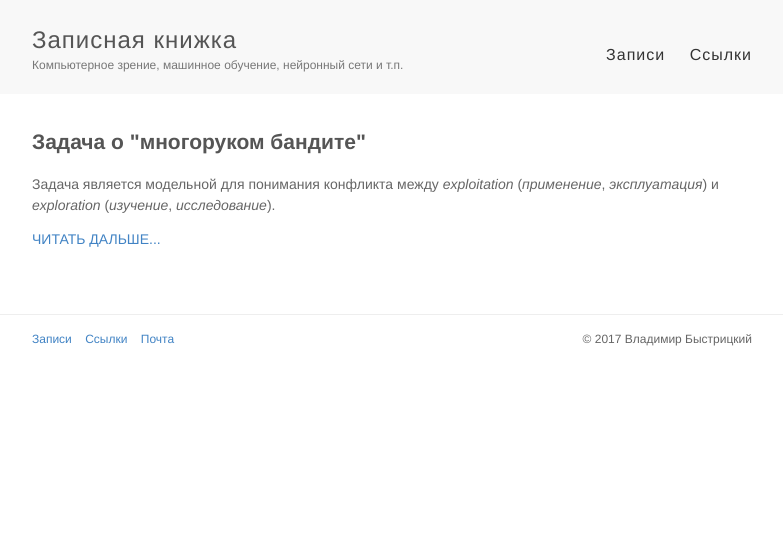
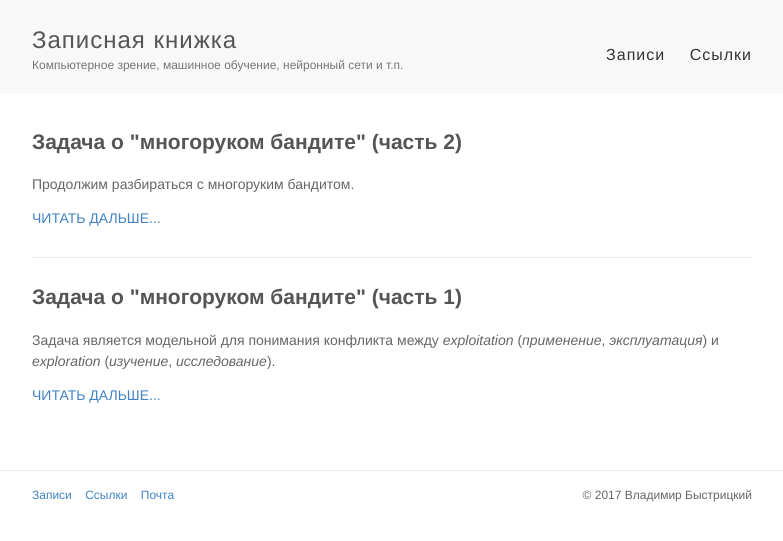
Before and after one commit to vbystricky/vbystricky.github.io, a Jekyll site: the page built from index.html, in a window 1280 px wide. Shown: the top 541 px of the page, without its empty margins (248-1031 px from the left). Built offline with Jekyll 4.4.1, drawn with Linux system fonts in a browser that asks for light colours; the list of posts is cut into pages by our own code; some of the changed lines change nothing that is shown.

Commit message:
Add second part of article about multiarm bandits

```diff
--- a/_posts/2017-01-28-rl_multi_arms_bandits.md
+++ b/_posts/2017-01-28-rl_multi_arms_bandits.md
@@ -1,6 +1,6 @@
 ---
 layout: post
-title: Задача о "многоруком бандите"
+title: Задача о "многоруком бандите" (часть 1)
 date: 2017-01-28
 category: Reinforcement Learning
 tags: [ML, RL, multi-arms bandit]
--- /dev/null
+++ b/_posts/2017-02-04-rl_multi_arms_bandits_p2.md
@@ -0,0 +1,106 @@
+---
+layout: post
+title: Задача о "многоруком бандите" (часть 2)
+date: 2017-02-04
+category: Reinforcement Learning
+tags: [ML, RL, multi-arms bandit]
+use_math: true
+---
+
+Продолжим разбираться с многоруким бандитом.
+
+<!--more-->
+
+### Меняющиеся со временем награды
+
+Вернемся к вычислению математического ожидания некоторой случайной величины. Мы используем приближение математического ожидания
+средним значением. Т.е. мы имеем некоторый набор $\\{\\xi_j \| j=1,...,P\\}$ и оцениваем математическое ожидание как:
+
+$$E_P = \frac 1 P \sum_{j=1}^P \xi_j ,$$
+
+Поскольку хранить все уже полученные награды для каждой ручки, и пересчитывать каждый раз среднее, несколько накладно, мы в нашем
+алгоритме применяем следующую формулу:
+
+$$E_{P+1} = \frac 1 {P+1} \sum_{j=1}^{P+1} \xi_j = \frac 1 {P+1} \sum_{j=1}^P \xi_j + \frac 1 {P+1} \xi_{P+1}=$$
+
+$$= \frac P {P+1} E_P + \frac 1 {P+1} \xi_{P+1} = E_P + \frac 1 {P+1} (\xi_{P+1} - E_P)$$
+
+Иначе говоря мы считаем ошибку $\delta_\{P+1\}$ между значением величины, полученной на $P+1$-ом шаге и текущим приближением
+$E_P$ и новое приближение высчитываем как:
+
+$$E_{P+1} = E_P + \frac {\delta_P} {P+1}$$
+
+Обобщая, мы можем записать это в виде:
+
+$$E_{P+1} = \alpha_P \cdot E_P + \beta_P \cdot \delta_P$$
+
+Пока мы использовали $\\{\alpha_j=1 \| j = 1,2,...\\}, \\{\beta_j = \frac 1 j \| j=1,2,... \\}$. Теперь у нас открывается широкое поле
+возможностей, для экспериментов с тем как должны выглядеть ряды $\\{\alpha_j\\}, \\{\beta_j\\}$.
+
+Меняя ряды коэффициентов, можно учитывать различные особенности распределений случайных величин наград. Например, это обобщение представляет
+практический интерес, когда распределения генерирующие награду меняются со временем. Считать просто среднее значение, при таких условиях уже
+достаточно глупо и поэтому есть смысл подобрать другие последовательности коэффициентов.
+
+Например, выбрав некоторое $0 < \alpha \le 1$ и задавая $\\{\alpha_j=\alpha\\}, \\{\beta_j = 1 - \alpha\\}$, мы получим формулу:
+
+$$E_{P+1} = \alpha E_P + (1-\alpha) (\xi_{P+1} - E_P)$$
+
+известную под названием *экспоненциально взвешенное скользящее среднее* (или *exponentially weighted moving average*). Использование такой
+формулы для оценки, значительно лучше работает для нестационарных распределений, за счет того, что не уменьшает со временем влияния
+ошибки на последнем шаге.
+
+Это далеко не единственный подход, применимый для случая когда со временем распределения "съезжают" (тех же различных *скользящих средних*
+придумано достаточное количество).
+
+
+### "Оптимистичная" инициализация
+
+Вернемся к неменяющимся со временем распределениям и к жадной стратегии без exploration (т.е. $\epsilon = 0$). В алгоритме жадной стратегии мы
+инициализируем начальные оценки математических ожиданий нулями. В нашем примере с двуруким бандитом, понятно, что начальная инициализация очень
+важна. Напомню:
+
+> #### Пример.
+>
+> Пусть у нас есть "двурукий" бандит. Первая ручка всегда выдаёт награду равную 1, вторая всегда выдаёт 2. Действуя согласно жадной
+> стратегии мы дёрнем в начале первую ручку (поскольку в начале у нас оценка математических ожиданий одинаковые и равны нулю) повысим
+> её оценку до $Q_1 = 1$. И в дальнейшем всегда будем выбирать первую ручку, а значит на каждом шаге будем получать на 1 меньше,
+> чем могли бы.
+
+Для данного случая есть как минимум две стратегии, которые приведут к оптимальному решению.
+
+1. На первых $N$ ходах мы дергаем последовательно за каждую из $N$ ручек
+
+2. Проинициализируем начальные оценки математических ожиданий величинами заведомо большими, чем те, что могут выдать ручки
+
+Первая стратегия простая и понятная: дернули по разу каждую ручку и выбрали ту, что даёт наибольшую награду. Так же
+понятно, что в случае, если награда от ручки случайная величина, данная стратегия хоть и может несколько улучшить
+ситуацию, но явно не кардинально.
+
+Вторая стратегия предполагает примерно тоже самое, что и первая, но не напрямую. Действительно, проинициализируем
+начальные значения средних, величинами большими нуля, например, $\\{Q_a = 10 \| a=1,...,N\\}$. Дергаем за первую ручку получаем награду 1,
+усредняем с 10, получаем оценку на первой ручке 5.5. Следующий шаг: дергаем за вторую ручку получаем награду 2, усредняем - 6. Снова
+вторая ручка, после усреднения оценки математических ожиданий: 5.5, 4. Ну и так далее. Не то чтобы очень хорошо, за первую ручку мы дернем
+достаточное количество раз (чем больше начальная инициализация отстает от среднего, тем больше понадобится шагов для того, чтобы
+сойтись к правильному значению). Зато исследования происходят как бы сами собой.
+
+Попробуем применить, такое изменение инициализации для эксперимента описанного в [первой части]({% post_url 2017-01-28-rl_multi_arms_bandits %}).
+Сравним три графика (смотрим только первые 100 шагов). Когда мы инициализируем начальные значения: нулями, -10, 10.
+
+![График сравнение жадных стратегий с разной начальной инициализацией]({{ site.baseurl }}/images/2017-02/rl_multi_arms_bandits_p2_1.png)
+
+Очевидно, вариант с "оптимистичной" иницилизацией существенно превосходит обычную жадную стратегию.
+
+Сравним теперь этот новый подход с $\epsilon$-жадной стратегией. Лучший результат у нас был при $\epsilon=0.05$. Смотрим график:
+
+![График сравнения жадной стратегии и эпсилон жадной стратегии с разной начальной инициализацией]({{ site.baseurl }}/images/2017-02/rl_multi_arms_bandits_p2_2.png)
+
+Из графика видно, что простая жадная стратегия с "оптимистичной" инициализацией работает лучше, $\epsilon$-жадной даже если для $\epsilon$-жадной также использовать
+"оптимистичную" инициализацию. Это объяснимо, ведь фактически в этом случае $\epsilon$-жадная стратегия примерно каждые $1 / \epsilon$ шагов выбирает не оптимальную ручку.
+
+Код можно найти [здесь](https://github.com/vbystricky/vbystricky_tests/tree/master/multi_arms_bandits).
+
+---
+
+#### Литература:
+
++ [Sutton and Barto. An introduction to Reinforcement Learning.](http://webdocs.cs.ualberta.ca/~sutton/book/the-book.html)
```
Also changed, not shown: images/2017-02/rl_multi_arms_bandits_p2_1.png (added), images/2017-02/rl_multi_arms_bandits_p2_2.png (added).
